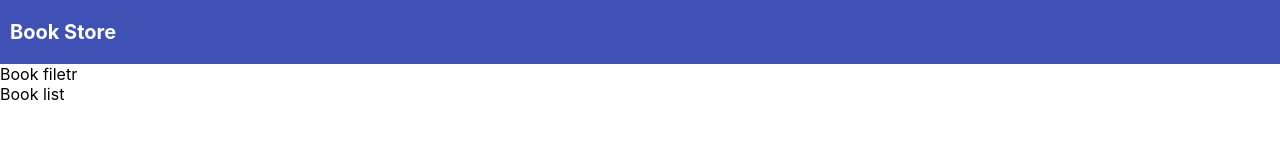
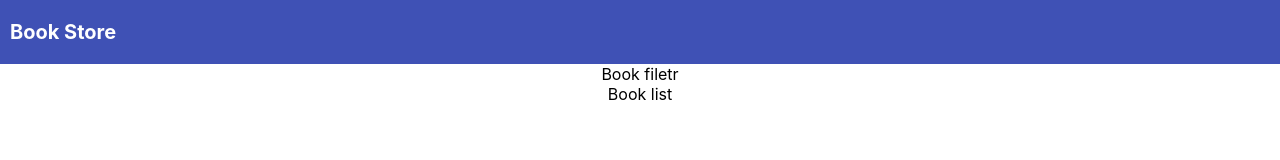
Before and after one commit to ashaaut/bookStoreClient, a React app: page / in a window 1280 px wide. Built offline with nearby package versions, Linux system fonts and the light colour scheme; no server answers.

Commit message:
Add. styles for book container

```diff
--- /dev/null
+++ b/src/assets/css/BookContainer.css
@@ -0,0 +1,4 @@
+/* .bookContainer-component{
+    height: 100%;
+    width: 100%;
+} */
--- a/src/assets/css/Layout.css
+++ b/src/assets/css/Layout.css
@@ -9,6 +9,7 @@
     background-color: aqua;
 }
 .book-container{
-    height: 70%;
+    height: 92%;
     width: 100%;
+    /* background-color: aqua; */
 }
--- a/src/components/book/BookContainer.jsx
+++ b/src/components/book/BookContainer.jsx
@@ -1,13 +1,18 @@
 import React from "react";
 import BookFilter from "./BookFilter";
 import BookList from './BookList'
+import './../../assets/css/BookContainer.css'
+import styles from './BookStyles'
+
 const BookContainer=()=>{
+    const classes=styles();
+
     return(
-        <div>
-           <div>
+        <div className={classes.bookContainerComponent}>
+           <div className="bookFiletr">
            <BookFilter/>
            </div>
-           <div>
+           <div className="bookList">
             <BookList/>
            </div>
         </div>
--- /dev/null
+++ b/src/components/book/BookStyles.jsx
@@ -0,0 +1,14 @@
+
+import { makeStyles,createStyles } from "@material-ui/core";
+
+export default makeStyles(()=>createStyles({
+    bookContainerComponent:{
+        height: '100%',
+        width: '100%',
+        display:'flex',
+        alignItems:'center',
+        // justifyContent:'center',
+        flexDirection:'column',
+        backGroundColor:'blue'
+    }
+}))
```
